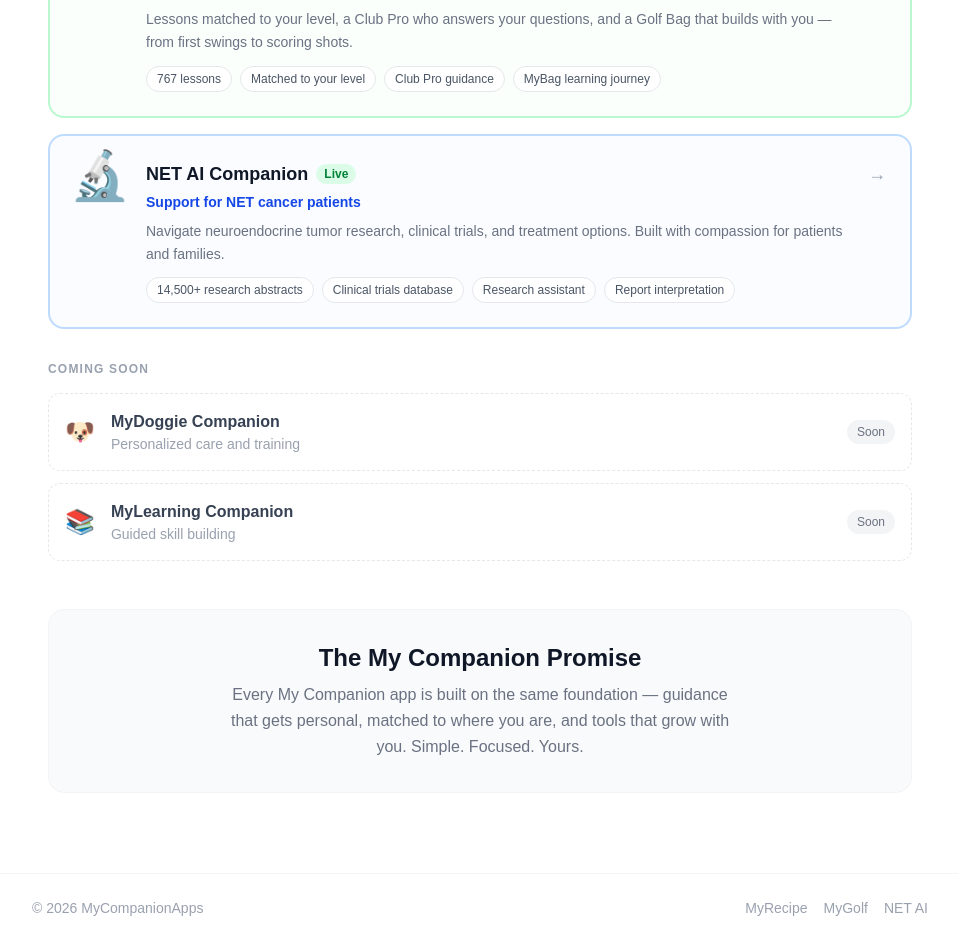
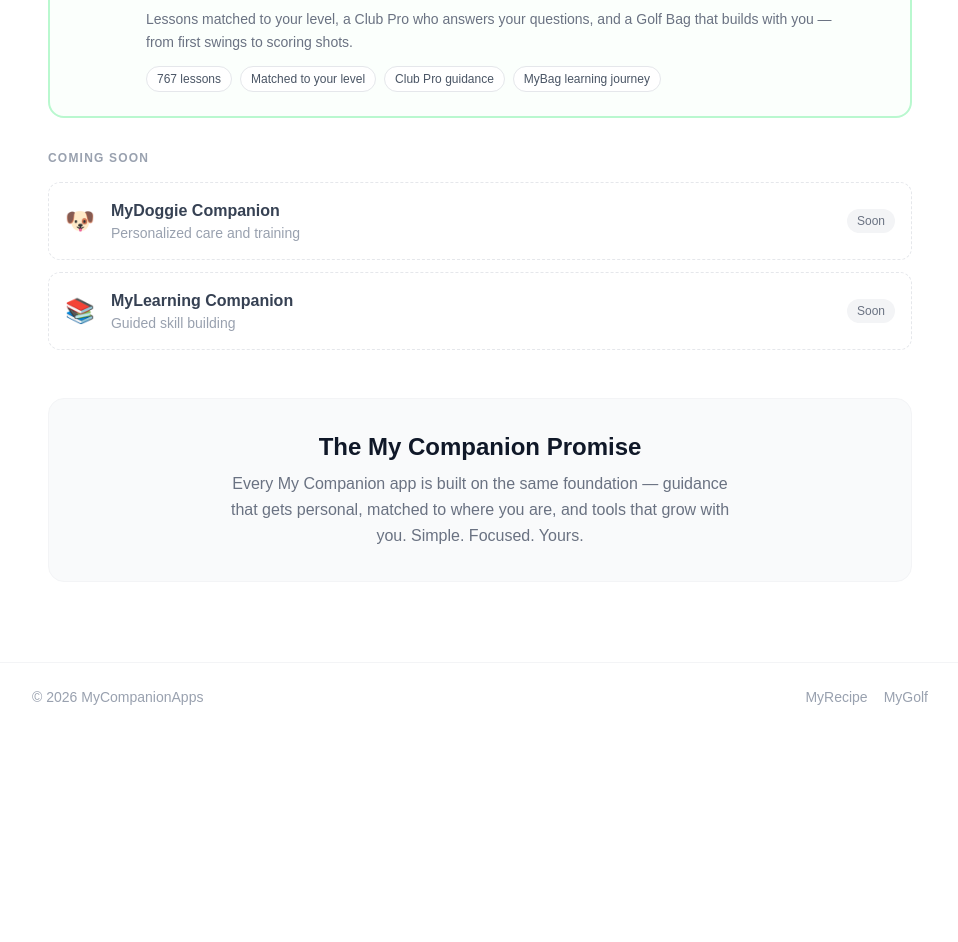
Before and after one commit to bd9356-gif/my-companion-apps, a Next.js app: page / in a window 1280 px wide. Shown: the part 783-1725 px from the top of the page, without its empty margins (160-1118 px from the left). After the commit the page ends 1514 px from the top, so only its background shows below. Built offline with nearby package versions, Linux system fonts and the light colour scheme.

Commit message:
feat: landing - drop NET from MyCompanionApps hub

```diff
--- a/app/page.tsx
+++ b/app/page.tsx
@@ -27,15 +27,6 @@ const APPS = [
     url: 'https://golf-ai-companion.vercel.app',
     color: 'green',
     features: ['767 lessons', 'Matched to your level', 'Club Pro guidance', 'MyBag learning journey'],
-  },
-  {
-    icon: '🔬',
-    name: 'NET AI Companion',
-    tagline: 'Support for NET cancer patients',
-    description: 'Navigate neuroendocrine tumor research, clinical trials, and treatment options. Built with compassion for patients and families.',
-    url: 'https://net-ai-companion.vercel.app',
-    color: 'blue',
-    features: ['14,500+ research abstracts', 'Clinical trials database', 'Research assistant', 'Report interpretation'],
   },
 ]
 
@@ -173,7 +164,6 @@ export default function Home() {
           <div className="flex gap-4">
             <a href="https://recipe.mycompanionapps.com" className="text-sm text-gray-400 hover:text-gray-600">MyRecipe</a>
             <a href="https://golf-ai-companion.vercel.app" className="text-sm text-gray-400 hover:text-gray-600">MyGolf</a>
-            <a href="https://net-ai-companion.vercel.app" className="text-sm text-gray-400 hover:text-gray-600">NET AI</a>
           </div>
         </div>
       </footer>
```
